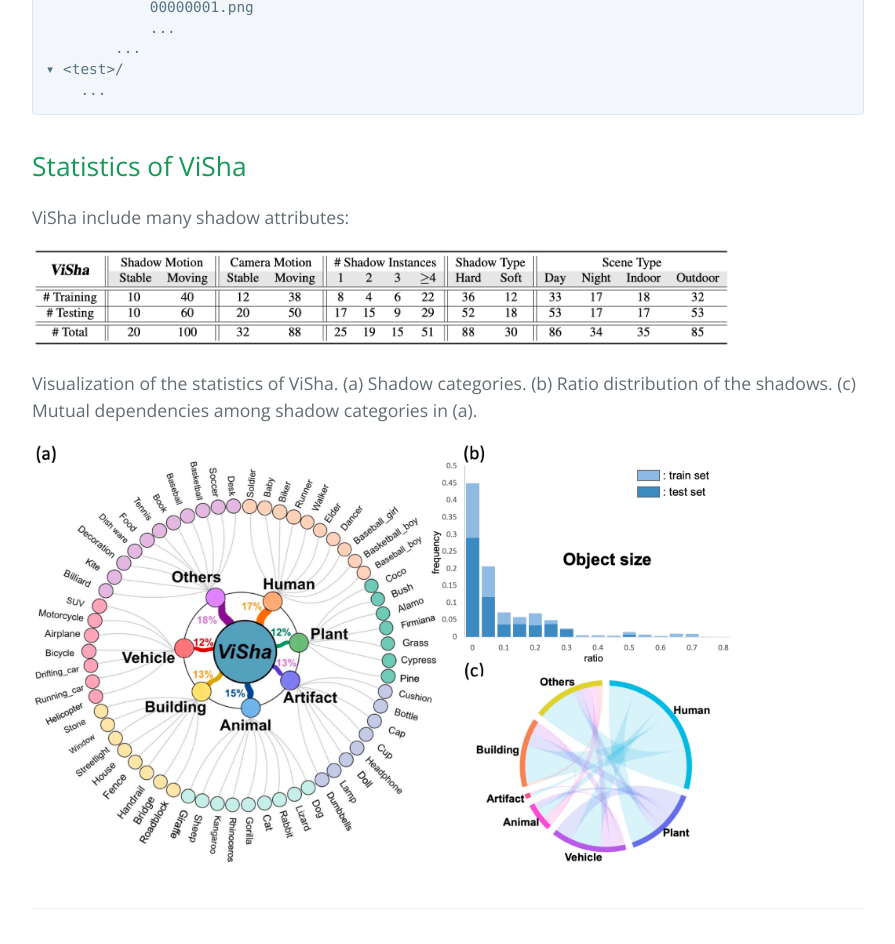
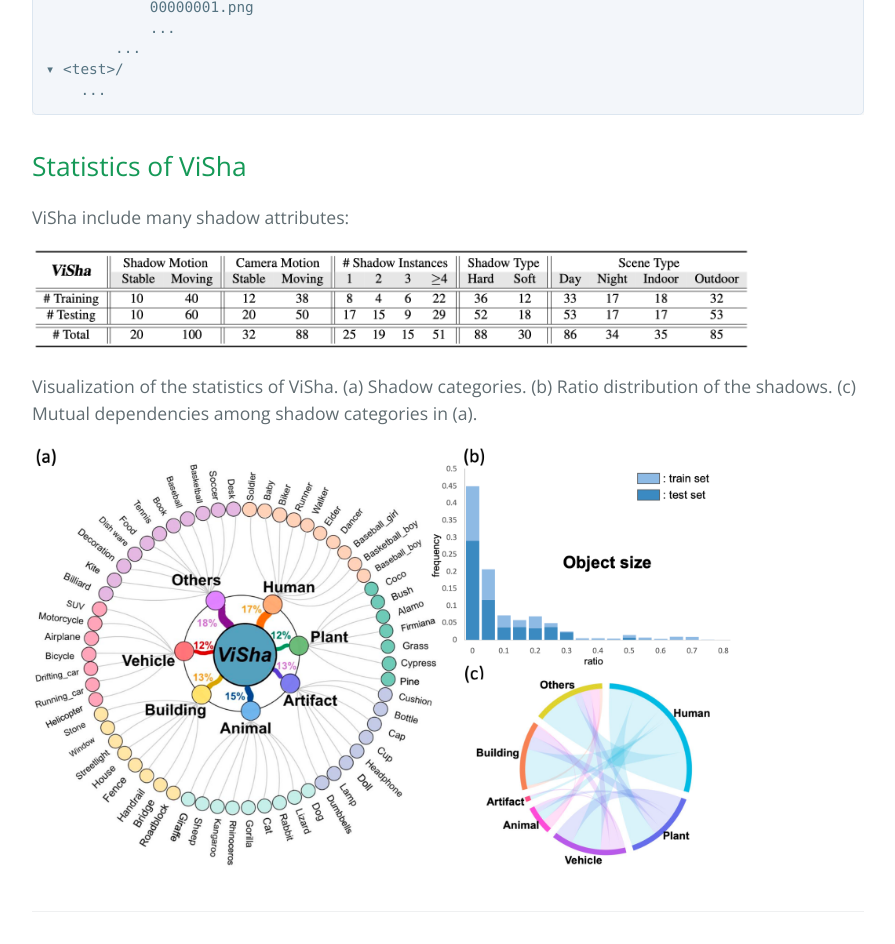
Before and after one commit to eraserNut/eraserNut.github.io, a Jekyll site: the page built from _posts/2021-04-06-ViSha.markdown, in a window 1280 px wide. Shown: the part 1565-2509 px from the top of the page, without its empty margins (192-1087 px from the left). Built offline with Jekyll 4.4.1, drawn with Linux system fonts in a browser that asks for light colours.

Commit message:
Update 2021-04-06-ViSha.markdown

```diff
--- a/_posts/2021-04-06-ViSha.markdown
+++ b/_posts/2021-04-06-ViSha.markdown
@@ -43,7 +43,7 @@ If you download ViSha and unzip each file, you can find the dataset structure as
 ## Statistics of ViSha
 ViSha include many shadow attributes:
 
-<img src="https://github.com/eraserNut/eraserNut.github.io/blob/main/_posts/visha_sta.png?raw=true" width="700">
+<img src="https://github.com/eraserNut/eraserNut.github.io/blob/main/_posts/visha_sta.png?raw=true" width="720">
 
 
 Visualization of the statistics of ViSha. (a) Shadow categories. (b) Ratio distribution of the shadows. (c) Mutual dependencies among shadow categories in (a).
```
